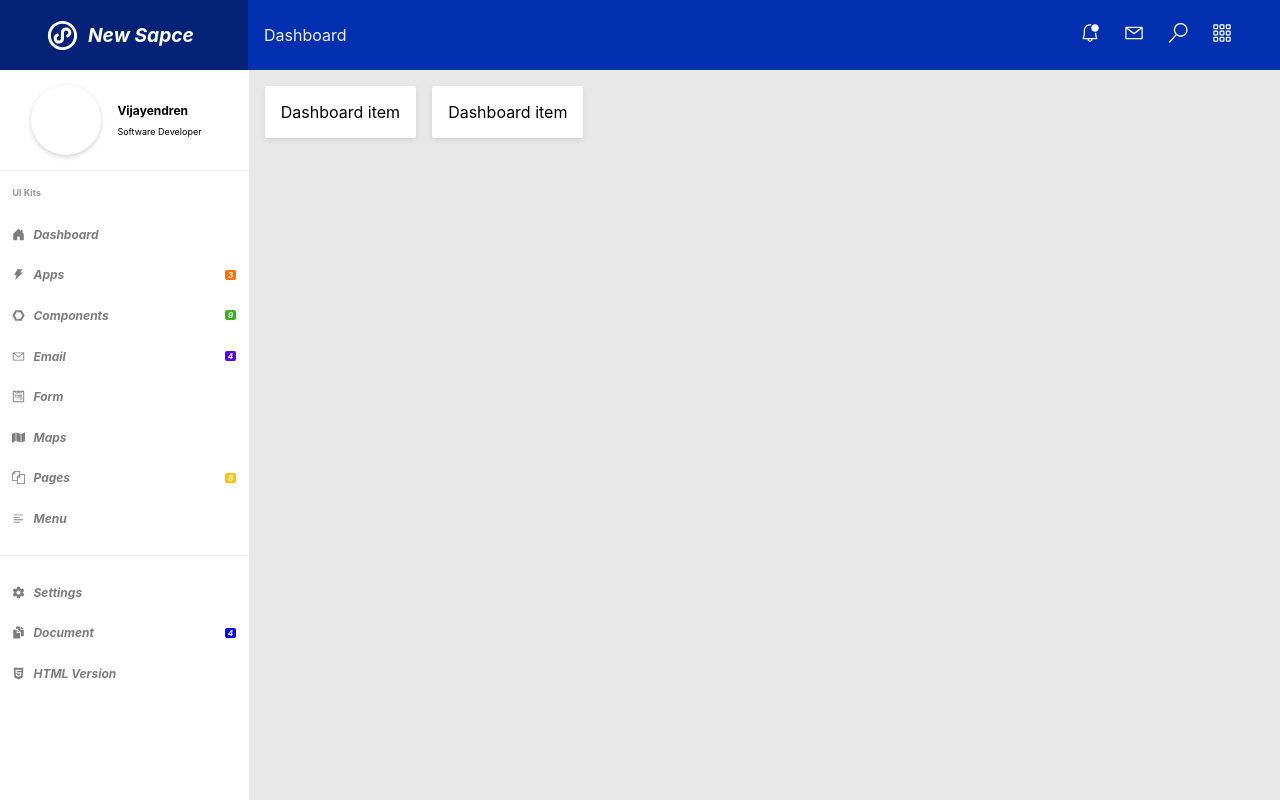
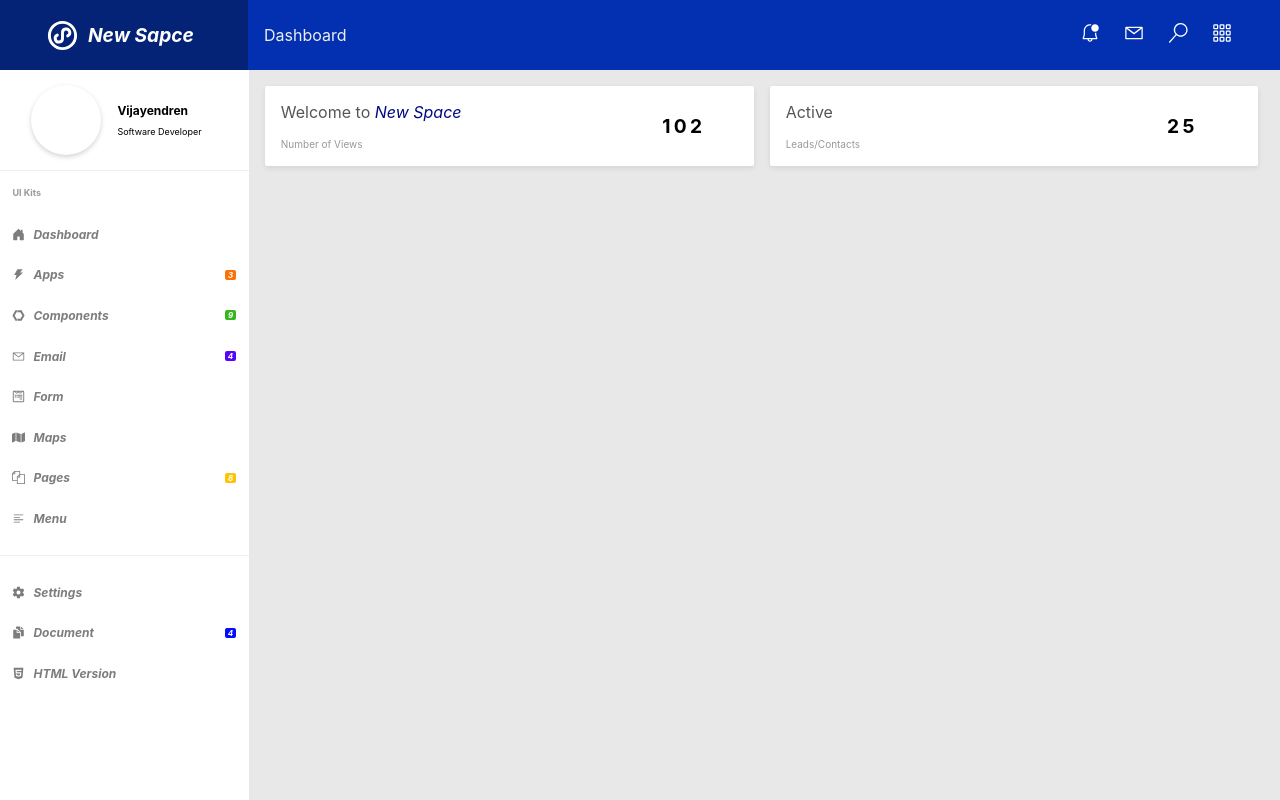
Before and after one commit to R-vijayendren/dashboard-style-guide, a React (Create React App) app: page / in a window 1280 px wide. Built offline with nearby package versions, Linux system fonts and the light colour scheme.

Commit message:
Added the actual card data and styles to the dashboard content.

```diff
--- a/src/pages/Dashboard/Dashboard.scss
+++ b/src/pages/Dashboard/Dashboard.scss
@@ -8,6 +8,42 @@
   .dashboard-welcome-container {
     @include flexLayoutWithGap(row, center, flex-start, 1rem);
     padding: 1rem 0;
+    width: 100%;
+
+    .cardWrapper {
+      width: 45%;
+
+      .card-item-container {
+        @include flexLayoutWithGap(row, center, flex-start, 1rem);
+        width: 100%;
+
+        .card-left-content {
+          @include flexLayoutWithGap(column, flex-start, flex-start, 1rem);
+          width: 80%;
+
+          .card-label {
+            font-size: medium;
+            color: #555;
+
+            em {
+              color: #010a83;
+            }
+          }
+
+          .card-description {
+            font-size: 10px;
+            color: #999;
+          }
+        }
+
+        .card-right-content {
+          @include flexLayout(column, center, center);
+          font-size: larger;
+          font-weight: bold;
+          letter-spacing: .2rem;
+        }
+      }
+    }
 
   }
 }
--- a/src/pages/Dashboard/DashboardContent.jsx
+++ b/src/pages/Dashboard/DashboardContent.jsx
@@ -6,8 +6,26 @@ const DashboardContent = () => {
   return (
     <div className='dashboard-content-wrapper'>
       <div className='dashboard-welcome-container'>
-        <Card>Dashboard item</Card>
-        <Card>Dashboard item</Card>
+        <Card>
+          <div className='card-item-container'>
+            <div className='card-left-content'>
+              <div className='card-label'>
+                Welcome to <em>New Space</em>
+              </div>
+              <div className='card-description'>Number of Views</div>
+            </div>
+            <div className='card-right-content'>102</div>
+          </div>
+        </Card>
+        <Card>
+          <div className='card-item-container'>
+            <div className='card-left-content'>
+              <div className='card-label'>Active</div>
+              <div className='card-description'>Leads/Contacts</div>
+            </div>
+            <div className='card-right-content'>25</div>
+          </div>
+        </Card>
       </div>
     </div>
   );
```
